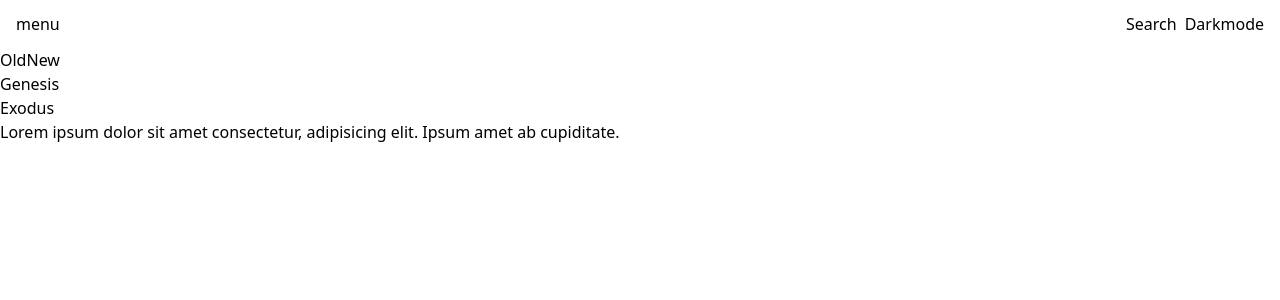
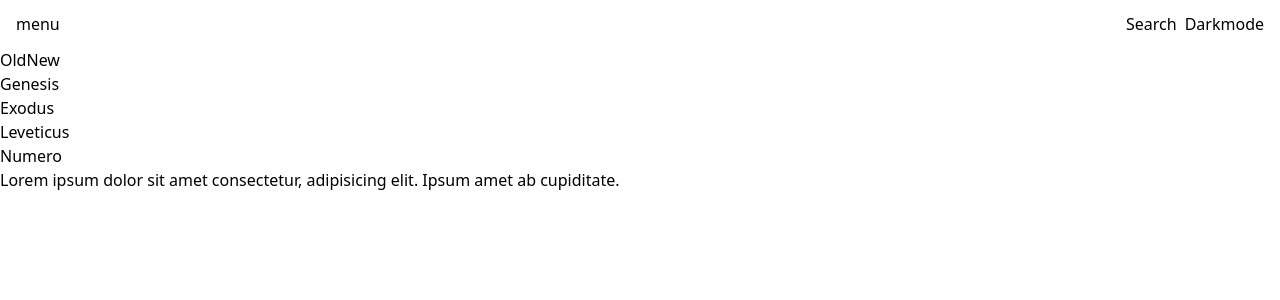
Before and after one commit to bibliahlgn/biblia-hlgn, a React (Vite) app: page / in a window 1280 px wide. Shown: the top 300 px of the page. Built offline with nearby package versions, Linux system fonts and the light colour scheme.

Commit message:
Check if the clicked bookname matches opened book before closing

```diff
--- a/src/components/bookList.tsx
+++ b/src/components/bookList.tsx
@@ -9,15 +9,17 @@ export default function BookList({
   setChapterCount: React.Dispatch<React.SetStateAction<number>>;
 }) {
   const [testament, setTestament] = useState("old");
+  const [openBook, setOpenBook] = useState("");
 
   const bookName = (i: string) => i.replace(/\d+$/, "");
   const toggleChapters = (i: string) => {
     const count = parseInt(i.match(/\d+/)![0]);
 
-    if (count === chapterCount) {
+    if (count === chapterCount && bookName(i) === openBook) {
       setChapterCount(0);
     } else {
       setChapterCount(count);
+      setOpenBook(bookName(i));
     }
   };
 
--- a/src/data/booklist.json
+++ b/src/data/booklist.json
@@ -1,4 +1,4 @@
 {
-  "old": ["Genesis50", "Exodus40"],
+  "old": ["Genesis50", "Exodus40", "Leveticus27", "Numero36"],
   "new": ["Mateo28", "Marcos16", "Lucas24"]
 }
```
